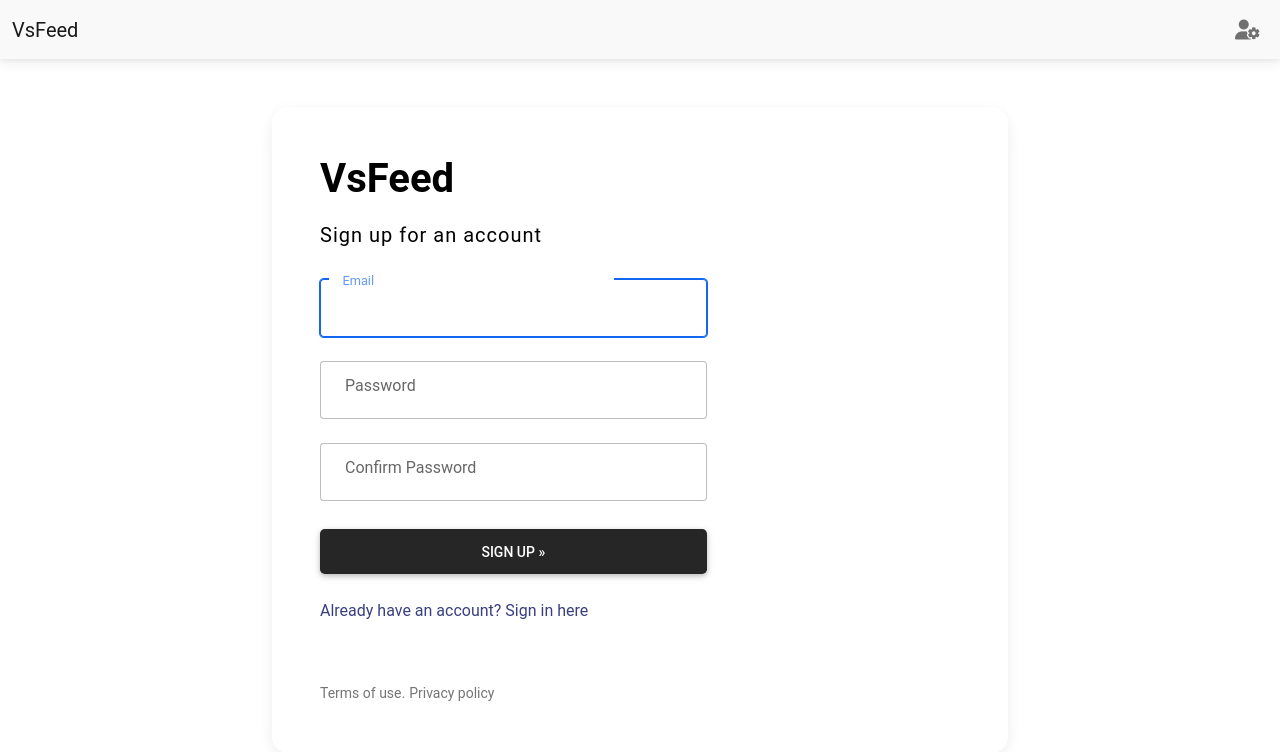
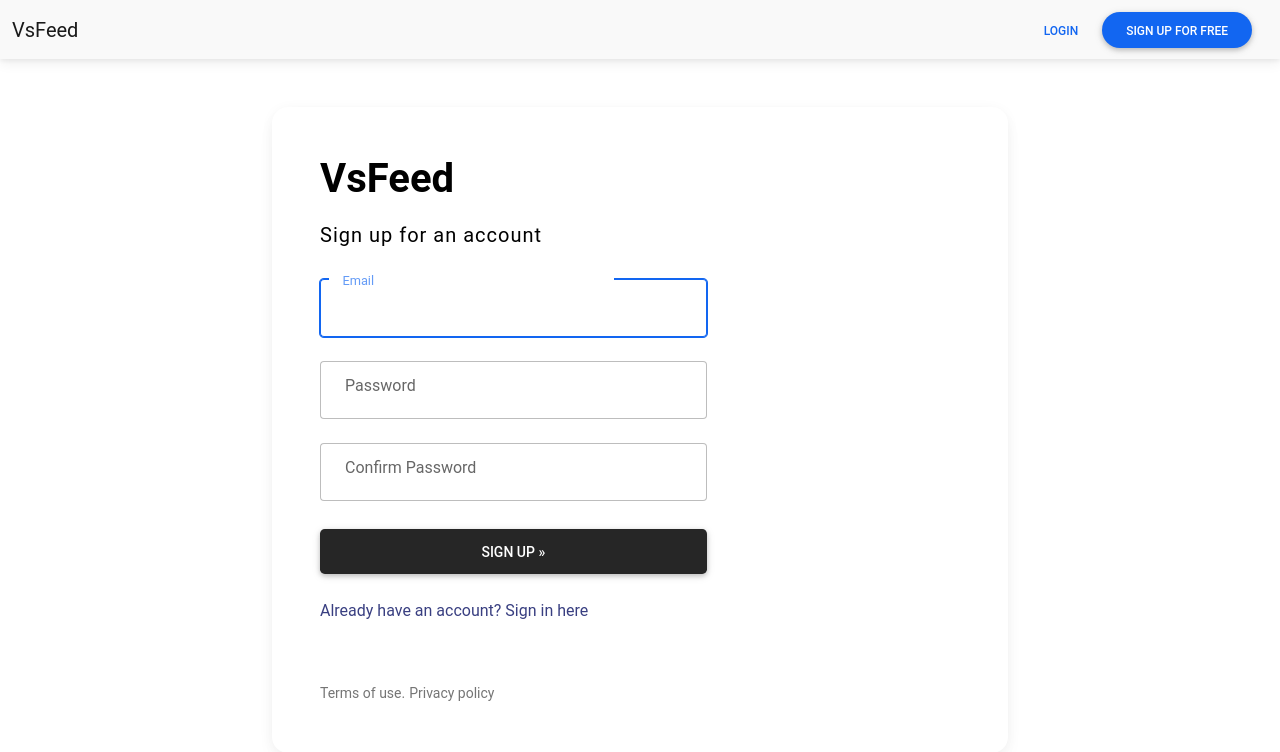
Before and after one commit to koquinlan/vsfeed, a Django app: page /accounts/signup/ in a window 1280 px wide. Shown: the top 752 px of the page. Run offline with Django 4.2, Linux system fonts and the light colour scheme; some libraries are stand-ins or nearby versions.

Commit message:
Styled navbar with resonsive login/signup buttons

```diff
--- a/vsfeed/templates/includes/navbar.html
+++ b/vsfeed/templates/includes/navbar.html
@@ -7,8 +7,10 @@
         <a class="navbar-brand mt-2 mt-lg-0" href="">VsFeed</a>
 
         <!-- Right elements -->
+
         <ul class="navbar-nav ms-auto mb-2 mb-lg-0">
             <!-- Avatar -->
+            {% if user.is_authenticated %}
             <!-- Icon dropdown -->
             <li class="nav-item me-3 me-lg-0 dropdown">
                 <a class="nav-link dropdown-toggle hidden-arrow" href="#" id="navbarDropdown" role="button"
@@ -30,6 +32,14 @@
                     </li>
                 </ul>
             </li>
+            {% else %}
+            <a type="button" class="btn btn-link px-3 me-2" href="/accounts/login">
+                Login
+            </a>
+            <a type="button" class="btn btn-primary btn-rounded me-3" href="/accounts/signup">
+                Sign up for free
+            </a>
+            {% endif %}
         </ul>
         <!-- Right elements -->
     </div>
```
